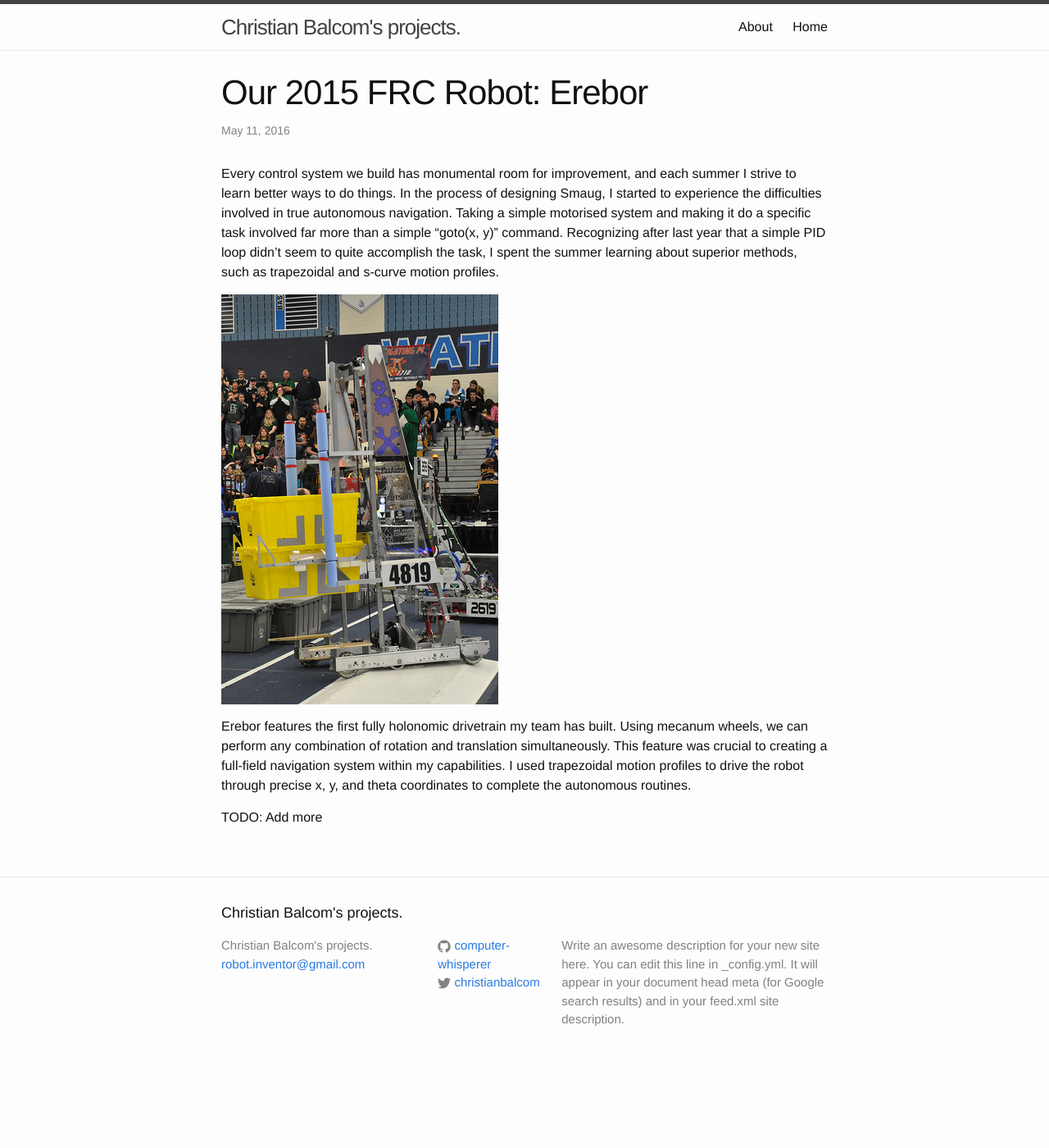
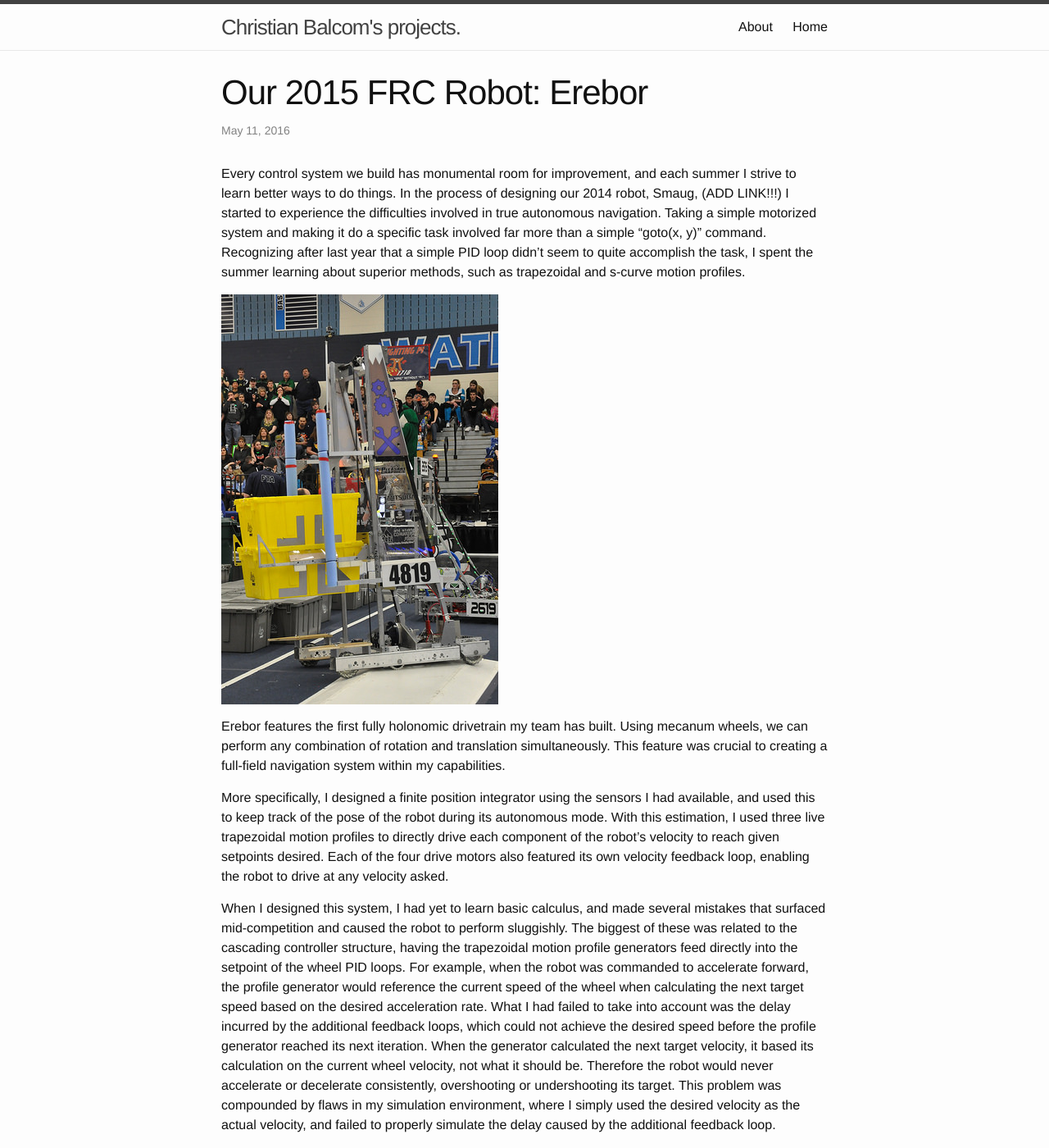
Before and after one commit to computer-whisperer/computer-whisperer.github.io, a Jekyll site: the page built from _posts/2016-05-11-FRC-2015-Erebor.markdown, in a window 1280 px wide and 1400 px high. Shown: the whole window at 82% size. Built offline with Jekyll 4.4.1, drawn with Linux system fonts in a browser that asks for light colours; some of the changed text lies outside the part shown.

Commit message:
Add more erebor content

```diff
--- a/_posts/2016-05-09-FRC-2013-Alpinista.markdown
+++ b/_posts/2016-05-09-FRC-2013-Alpinista.markdown
@@ -4,7 +4,7 @@ title:  "Our 2013 FRC Robot: Alpinista"
 categories: FRC 2013 Alpinista
 ---
 
-In 2013 I was contacted by a friend about a local opportunity to join what would soon become a Rookie FIRST Robotics Team. I was a freshman at the time, and had accumulated many small experiences with software development (little games, websites, and small LEGO Mindstorms) since age 8. With this background I quickly became the primary, and in future years the only software developer for the team.
+In 2013 I was contacted by a friend about a local opportunity to join what would soon become a Rookie FIRST Robotics Team. I was a freshman at the time, and had accumulated many small experiences with software development (little games, websites, and LEGO robots) since age 8. With this background I quickly became the primary, and in future years the only software developer for the team.
 
 ![Alpinista at the Troy district competition](/assets/alpinista-troy.jpg)
 
--- a/_posts/2016-05-10-FRC-2014-Smaug.markdown
+++ b/_posts/2016-05-10-FRC-2014-Smaug.markdown
@@ -4,17 +4,17 @@ title:  "Our 2014 FRC Robot: Smaug"
 categories: FRC 2014 Smaug
 ---
 
-Coming from our all-star rookie year, I spent the summer leading up to the 2014 season teaching myself more about both this arcane drawing software known as "LabVIEW" and the math behind basic PID control loops.
+Coming from our all-star rookie year, I spent the summer leading up to the 2014 season teaching myself more about LabVIEW and the math behind basic PID control loops.
 
 ![Smaug at the Kettering district competition](/assets/smaug-kettering.jpg)
 
-After our simplistic robot from our rookie year, team 4819 was ready to try something harder. Smaug is designed to expertly collect, pass, and shoot the exercise balls featured in Aerial Assist.
+After our simplistic robot from our rookie year, Team 4819 was ready to try something harder. Smaug is designed to expertly collect, pass, and shoot the exercise balls featured in Aerial Assist.
 
 From this year forward, I was effectively the only active programmer on the team. Still, our control system improves dramatically from year to year. For its drive base, Smaug featured full encoder feedback from the wheels, as well as a valuable analog gyroscope.
 In autonomous mode, these sensors were employed to drive straight down the field to precise locations and shoot up to two balls into the goal. This was accomplished by both a simple proportional loop with the gyroscope and a modified PID loop for forward motion.
 In addition, I used an IP camera and basic color filtering to detect retroreflective targets signaling "hot" goals in autonomous mode, and waited for this signal to maximize our points scored.
 
-Smaug swept the competition at one of our local district events, winning both a blue banner and a trip to the state championship. Excellent performance here led us to qualify for the renowned World Championship in St. Louis, Missouri, where we finished our season ranked 22nd in our division.
+Smaug swept the competition at one of our local district events, winning both a blue banner and a trip to the state championship. Excellent performance here led us to qualify for the renowned World Championship in St. Louis, Missouri, where we finished our season ranked 22nd in our curie division.
 
 Software source links:
 
--- a/_posts/2016-05-11-FRC-2015-Erebor.markdown
+++ b/_posts/2016-05-11-FRC-2015-Erebor.markdown
@@ -5,12 +5,30 @@ categories: FRC 2015 Erebor
 ---
 
 Every control system we build has monumental room for improvement, and each summer I strive to learn better ways to do things.
-In the process of designing Smaug, I started to experience the difficulties involved in true autonomous navigation. Taking a simple motorised system and making it do a specific task involved far more than a simple "goto(x, y)" command.
+In the process of designing our 2014 robot, Smaug, (ADD LINK!!!) I started to experience the difficulties involved in true autonomous navigation. Taking a simple motorized system and making it do a specific task involved far more than a simple "goto(x, y)" command.
 Recognizing after last year that a simple PID loop didn't seem to quite accomplish the task, I spent the summer learning about superior methods, such as trapezoidal and s-curve motion profiles.
 
 ![Erebor at the Waterford district competition](/assets/erebor-waterford.jpg)
 
 Erebor features the first fully holonomic drivetrain my team has built. Using mecanum wheels, we can perform any combination of rotation and translation simultaneously.
-This feature was crucial to creating a full-field navigation system within my capabilities. I used trapezoidal motion profiles to drive the robot through precise x, y, and theta coordinates to complete the autonomous routines.
+This feature was crucial to creating a full-field navigation system within my capabilities.
 
-TODO: Add more
+More specifically, I designed a finite position integrator using the sensors I had available, and used this to keep track of the pose of the robot during its autonomous mode. With this estimation, I used three live trapezoidal motion profiles
+to directly drive each component of the robot's velocity to reach given setpoints desired. Each of the four drive motors also featured its own velocity feedback loop, enabling the robot to drive at any velocity asked.
+
+When I designed this system, I had yet to learn basic calculus, and made several mistakes that surfaced mid-competition and caused the robot to perform sluggishly.
+The biggest of these was related to the cascading controller structure, having the trapezoidal motion profile generators feed directly into the setpoint of the wheel PID loops.
+For example, when the robot was commanded to accelerate forward, the profile generator would reference the current speed of the wheel when calculating the next target speed based
+on the desired acceleration rate. What I had failed to take into account was the delay incurred by the additional feedback loops, which could not achieve the desired speed before
+the profile generator reached its next iteration. When the generator calculated the next target velocity, it based its calculation on the current wheel velocity, not what it should be.
+Therefore the robot would never accelerate or decelerate consistently, overshooting or undershooting its target. This problem was compounded by flaws in my simulation environment, where
+I simply used the desired velocity as the actual velocity, and failed to properly simulate the delay caused by the additional feedback loop.
+
+On the electrical subteam, I helped design our best wiring harness yet -- including a full set of drive wheel encoders and gyro. We were also particularly careful in our wire routing, resulting in cour neatest electrical system so far.
+We additionally used a Raspberry PI and camera to stream h.264 video to our driver station so that our drive team could see what our robot was doing in first person.
+
+I was the team's primary robot driver throughout our two district competitions, where we won several engineering awards.
+
+Software source links:
+
+ - [Robot, Dashboard, and RPI server Source]('https://github.com/Team4819/2015-Python-Codebase')
--- /dev/null
+++ b/_posts/2016-05-12-FRC-2016-Smeagle.markdown
@@ -0,0 +1,5 @@
+---
+layout: post
+title:  "Our 2016 FRC Robot: Smeagle"
+categories: FRC 2016 Smeagle
+---
```
